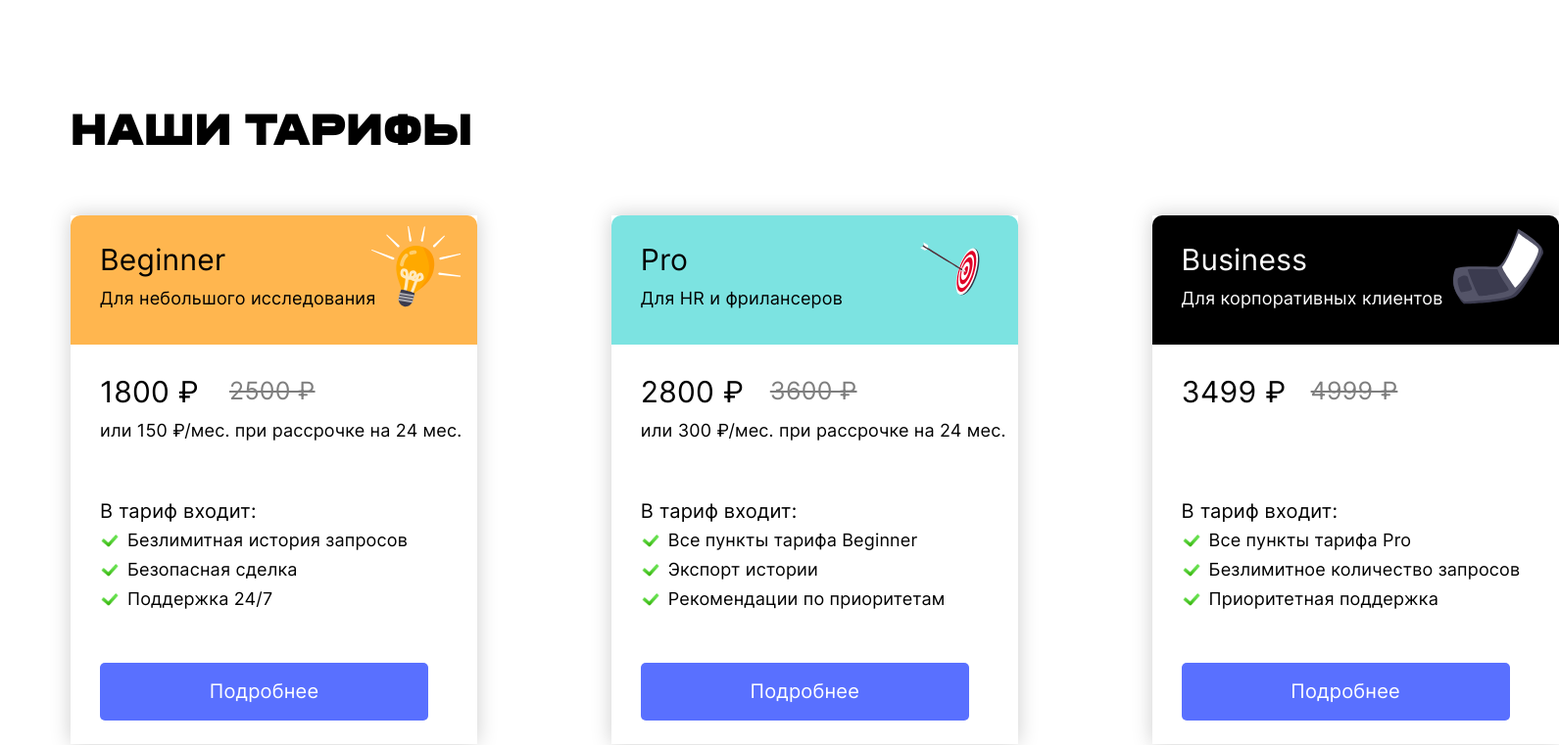
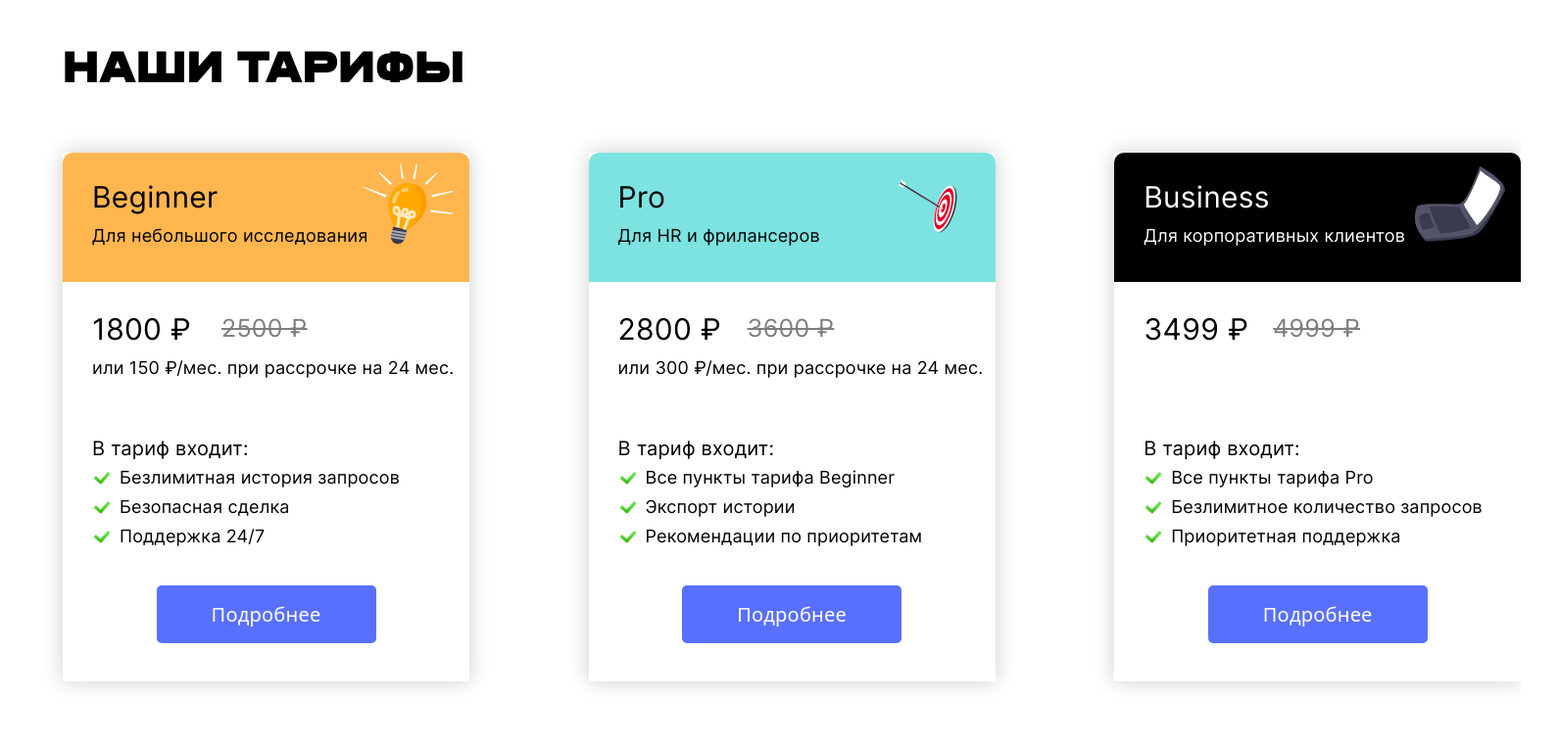
Before and after one commit to Type-Of-Null/Scan_React_Skillfactory, a React (Vite) app: page / in a window 1280 px wide. Shown: the part 1606-2367 px from the top of the page at 98% size, 1591 px wide, since content can reach past the window. Built offline with nearby package versions, Linux system fonts and the light colour scheme.

Commit message:
minor layout fixes

```diff
--- a/src/App.jsx
+++ b/src/App.jsx
@@ -12,7 +12,7 @@ const routes = [
 ];
 export default function App() {
   return (
-    <div className="sm:w-[1440px] min-h-screen max-sm:h-[3518px] bg-white flex flex-col">
+    <div className="min-w-[320px]">
 			<BrowserRouter>
 			<Header />
 					<Routes>
--- a/src/components/Auth/Auth.jsx
+++ b/src/components/Auth/Auth.jsx
@@ -1,6 +1,5 @@
-import { NavLink } from "react-router-dom";
 import keySvg from "../../assets/img/svg/AuthKey.svg";
-import lock from "../../assets/img/svg/Lock.svg";
+import { FormAuth } from "./FormAuth";
 
 export default function Auth() {
   return (
@@ -15,46 +14,12 @@ export default function Auth() {
 
       {/* Контейнер с формой */}
       <div className="relative order-2 row-span-3 max-sm:order-2">
-        {/* Lock изображение */}
-        <img
-          src={lock}
-          className="absolute ml-[7.5%] h-[15%] w-[15%] max-sm:mt-[1%] max-sm:h-[35%] max-sm:w-[25%]"
-          alt="..."
-        />
+
         {/* Форма аутентификации и регистрации */}
-        <form className="relative col-start-2 row-start-1 row-end-3 mt-[10%] mr-[3%] ml-[10%] flex flex-col items-center justify-between rounded-[10px] p-[25px] shadow-[0_0_20px_rgba(0,0,0,0.15)]">
-          {/* Ссылки Войти и Зарегистрироваться */}
-          <div className="flex w-full justify-center gap-x-10 max-sm:gap-x-2">
-            <NavLink
-              to="/auth"
-							end
-              className={({ isActive }) =>
-                `mx-1 mb-10 pb-1 font-['Inter'] text-[16px] max-sm:text-[14px] max-sm:px-0 ${
-                  isActive
-                    ? "border-b-2 border-[#029491] text-[#029491]"
-                    : "text-gray-500"
-                } max-sm:px-4`
-              }
-            >
-              Войти
-            </NavLink>
-            <NavLink
-              to="*"
-							end
-              className={({ isActive }) =>
-                `mx-2.5 mb-10 pb-1 font-['Inter'] text-[16px] max-sm:text-[14px] transition-colors ${
-                  isActive ? "text-[#029491] border-b-2 border-[#029491]" : "text-gray-500 border-b-2"
-                } max-sm:px-4`
-              }
-            >
-              Зарегистрироваться
-            </NavLink>
-          </div>
-        </form>
+        <FormAuth />
       </div>
-
       {/* Изображение */}
-      <div className="order-1 row-span-2 mt-[5%] ml-[20%] max-sm:order-3 max-sm:m-auto">
+      <div className="order-1 row-span-2 mt-[5%] ml-[20%] max-sm:order-3 max-sm:m-2">
         <img
           id="key"
           src={keySvg}
--- /dev/null
+++ b/src/components/Auth/FormAuth.jsx
@@ -0,0 +1,69 @@
+import { NavLink, Link } from "react-router-dom";
+import lock from "../../assets/img/svg/Lock.svg";
+
+export function FormAuth() {
+  const inputStyle =
+    "my-[15px] h-[43px] rounded-[5px] border border-[#c7c7c7] px-5 text-base tracking-[0.01em] shadow-[0_0_20px_rgba(0,0,0,0.05)]";
+  const labelStyle =
+    "relative mb-[15px] flex w-full flex-col text-[16px] leading-[19px] tracking-[0.02em] text-[#949494]";
+
+  return (
+    <form className="relative col-start-2 row-start-1 row-end-3 mt-[10%] mr-[3%] ml-[10%] flex flex-col items-center justify-between rounded-[10px] p-[25px] shadow-[0_0_20px_rgba(0,0,0,0.15)] md:max-w-3/4">
+
+      {/* Lock изображение */}
+      <img
+        src={lock}
+        className="absolute top-[-25px] left-[-25px] h-[70px] w-[70px] z-10 max-lg::w-[50px] max-lg:h-[50px]"
+        alt="..."
+      />
+      {/* Ссылки Войти и Зарегистрироваться */}
+
+      <div className="flex w-full justify-center gap-x-10 max-sm:gap-x-2">
+        <NavLink
+          to="/auth"
+          end
+          className={({ isActive }) =>
+            `mx-1 mb-10 pb-1 font-['Inter'] text-[16px] max-sm:px-0 max-sm:text-[14px] ${
+              isActive
+                ? "border-b-2 border-[#029491] text-[#029491]"
+                : "text-gray-500"
+            } max-sm:px-4`
+          }
+        >
+          Войти
+        </NavLink>
+        <NavLink
+          to="*"
+          end
+          className={({ isActive }) =>
+            `mx-2.5 mb-10 pb-1 font-['Inter'] text-[16px] transition-colors max-sm:text-[14px] ${
+              isActive
+                ? "border-b-2 border-[#029491] text-[#029491]"
+                : "border-b-2 text-gray-500"
+            } max-sm:px-4`
+          }
+        >
+          Зарегистрироваться
+        </NavLink>
+      </div>
+
+      {/* Ввод логина и пароля */}
+      <label className={labelStyle}>
+        Логин или номер телефона:
+        <input className={inputStyle} type="text" />
+      </label>
+      <label className={labelStyle}>
+        Пароль:
+        <input className={inputStyle} type="text" />
+      </label>
+
+      {/* Кнопка входа  */}
+      <button className="default-text h-15 w-full cursor-pointer rounded-[5px] border-[1px] border-[#C7C7C7] bg-[#5970FF] text-[22px] font-medium tracking-[0.01em] text-white">
+        Войти
+      </button>
+      <Link to="*" className="mt-[15px] text-[14px] tracking-[0.02em] text-[#5970FF] underline">
+        Восстановить пароль
+      </Link>
+    </form>
+  );
+}
--- a/src/components/MainPage/OurTarrifs.jsx
+++ b/src/components/MainPage/OurTarrifs.jsx
@@ -4,8 +4,9 @@ import BusinessSvg from "../../assets/img/svg/Business.svg";
 import flagTarrifs from "../../assets/img/flagTarrifs.png";
 
 export default function OurTarrifs() {
-  const h3Style = "default_text mt-[30px] ml-[30px] h-[36px] w-[131px] font-['Inter'] text-[30px] font-medium";
-	// Описание тарифов
+  const h3Style =
+    "default_text mt-[30px] ml-[30px] h-[36px] w-[131px] font-['Inter'] text-[30px] font-medium";
+  // Описание тарифов
   const text_tarrifs = [
     {
       id: 1,
@@ -13,10 +14,14 @@ export default function OurTarrifs() {
       description: "Для небольшого исследования",
       image: BegginerSvg,
       imageStyle:
-        "absolute w-[92.24px] h-[83.15px] mt-[11px] ml-[307px] max-sm:w-[59px] max-sm:h-[53px] max-sm:ml-[271px]",
+        "absolute w-[92.24px] h-[83.15px] mt-[11px] ml-[307px] max-sm:w-[59px] max-sm:h-[53px] max-sm:ml-[241px]",
       headerStyle: "bg-[#FFB64F]",
       price: ["2500 ₽", "1800 ₽", "или 150 ₽/мес. при рассрочке на 24 мес."],
-      priceDescription: ["Безлимитная история запросов", "Безопасная сделка", "Поддержка 24/7"],
+      priceDescription: [
+        "Безлимитная история запросов",
+        "Безопасная сделка",
+        "Поддержка 24/7",
+      ],
     },
     {
       id: 2,
@@ -24,11 +29,15 @@ export default function OurTarrifs() {
       description: "Для HR и фрилансеров",
       image: ProSvg,
       imageStyle:
-        "absolute w-[92.24px] h-[83.15px] max-sm:w-[68px] max-sm:h-[75px] mt-[11px] ml-[307px] max-sm:ml-[248px]",
+        "absolute w-[92.24px] h-[83.15px] max-sm:w-[48px] max-sm:h-[75px] mt-[11px] ml-[307px] max-sm:ml-[228px]",
       headerStyle: "bg-[#7CE3E1]",
       h3Style: "text-[#000000]",
       price: ["3600 ₽", "2800 ₽", "или 300 ₽/мес. при рассрочке на 24 мес."],
-      priceDescription: ["Все пункты тарифа Beginner", "Экспорт истории", "Рекомендации по приоритетам"],
+      priceDescription: [
+        "Все пункты тарифа Beginner",
+        "Экспорт истории",
+        "Рекомендации по приоритетам",
+      ],
     },
     {
       id: 3,
@@ -36,15 +45,22 @@ export default function OurTarrifs() {
       description: "Для корпоративных клиентов",
       image: BusinessSvg,
       imageStyle:
-        "absolute w-[92.24px] h-[83.15px] max-sm:w-[73px] max-sm:h-[61px] mt-[11px] ml-[307px] max-sm:ml-[252px]",
+        "absolute w-[92.24px] h-[83.15px] max-sm:w-[73px] max-sm:h-[61px] mt-[11px] ml-[307px] max-sm:ml-[222px]",
       headerStyle: "bg-[#000000] text-[#FFFFFF]",
       price: ["4999 ₽", "3499 ₽"],
-      priceDescription: ["Все пункты тарифа Pro", "Безлимитное количество запросов", "Приоритетная поддержка"],
+      priceDescription: [
+        "Все пункты тарифа Pro",
+        "Безлимитное количество запросов",
+        "Приоритетная поддержка",
+      ],
     },
   ];
 
   return (
-    <section id="ourTarrifs" className="mt-[107.48px] ml-[5%] h-[664px] w-[95%] max-sm:ml-[14px] max-sm:w-[335px]">
+    <section
+      id="ourTarrifs"
+      className="mt-[107.48px] ml-[5%] flex min-h-screen w-[95%] flex-col max-sm:ml-[14px] max-sm:w-[315px]"
+    >
       <div
         id="text_tarrifs"
         className="default_text default_text w-[743px] font-['Ferry'] text-[45px] font-black max-sm:w-full max-sm:text-[25px]"
@@ -89,22 +105,28 @@ export default function OurTarrifs() {
               >
                 <div className="default_text h-[24px] w-[360px] font-['Inter'] text-[20px] font-medium max-md:w-full">
                   В тариф входит:
-                  <div className="mt-[10px]">
+                  <div className="mt-[10px] flex flex-col">
                     {item.priceDescription?.map((description, index) => (
                       <div
                         key={index}
-                        className="default_text mb-2.5 flex items-center font-['Inter'] text-[18px] font-normal max-sm:text-[16px]"
+                        className="default_text mb-2.5 flex items-center font-['Inter'] text-[18px] font-normal max-sm:text-[14px]"
                       >
-                        <img src={flagTarrifs} alt="Чекбокс" className="mr-[8px] h-[20px] w-[20px]" />
+                        <img
+                          src={flagTarrifs}
+                          alt="Чекбокс"
+                          className="mr-[8px] h-[20px] w-[20px]"
+                        />
                         {description}
                       </div>
                     ))}
-                    <button className="[20px] default_text mt-[45px] mb-[22px] h-[59px] w-full max-w-[335px] rounded-[5px] bg-[#5970FF] text-[20px] text-white max-sm:max-w-[286px]">
-                      Подробнее
-                    </button>
                   </div>
                 </div>
               </div>
+                <div className="flex flex-col items-center">
+                  <button className="default_text h-[59px] mt-10 w-56 rounded-[5px] bg-[#5970FF] text-[20px] text-white">
+                    Подробнее
+                  </button>
+                </div>
             </section>
           </div>
         ))}
--- a/src/components/MainPage/Promo.jsx
+++ b/src/components/MainPage/Promo.jsx
@@ -4,7 +4,7 @@ export default function Promo() {
   return (
     <section id="promo" className="flex flex-col sm:mt-6 sm:ml-[60px] sm:h-[620px] sm:max-w-[1320px] lg:flex-row">
       <div className="flex flex-col">
-        <h1 className="default_text relative z-1 ml-[14px] h-[136px] w-[361px] font-['Ferry'] text-[28px] font-black text-black sm:mt-[25px] sm:h-[288px] sm:w-[743px] sm:text-[60px]">
+        <h1 className="default_text relative z-1 ml-[14px] h-[136px] font-['Ferry'] text-[28px] font-black text-black sm:mt-[25px] sm:h-[288px] sm:w-[743px] sm:text-[60px]">
           сервис по поиску публикаций о компании по его ИНН
         </h1>
         <span className="default_text mt-[19px] ml-[14px] h-[66px] w-[327px] font-['Inter'] text-[20px] font-normal sm:mt-5 sm:h-[48px] sm:w-[534px]">
--- a/src/components/MainPage/SliderElement.jsx
+++ b/src/components/MainPage/SliderElement.jsx
@@ -3,7 +3,7 @@
 export default function SliderElement({ text, image, className }) {
   return (
     <section
-      className={`z-1 flex items-center h-[218px] w-[288px] flex-col rounded-[10px] shadow-[0px_0px_20px_0px_#00000033] sm:h-[225px] sm:w-[400px] ${className}`}
+      className={`z-1 flex items-center h-[218px] w-[268px] flex-col rounded-[10px] shadow-[0px_0px_20px_0px_#00000033] sm:h-[225px] sm:w-[400px] ${className}`}
     >
       <div className="mt-[22px] ml-[19px] h-[79px] w-[65px] max-sm:w-[50%]">
         <img src={image} alt="Изображение слайдера" className="mt-[8px] mb-[7px] ml-[1px] h-[64px] w-[64px]" />
--- a/src/styles/common.css
+++ b/src/styles/common.css
@@ -3,6 +3,7 @@
 html, body {
   margin: 0;
   padding: 0;
+	height: 100%
 }
 
 .default_text {
```
